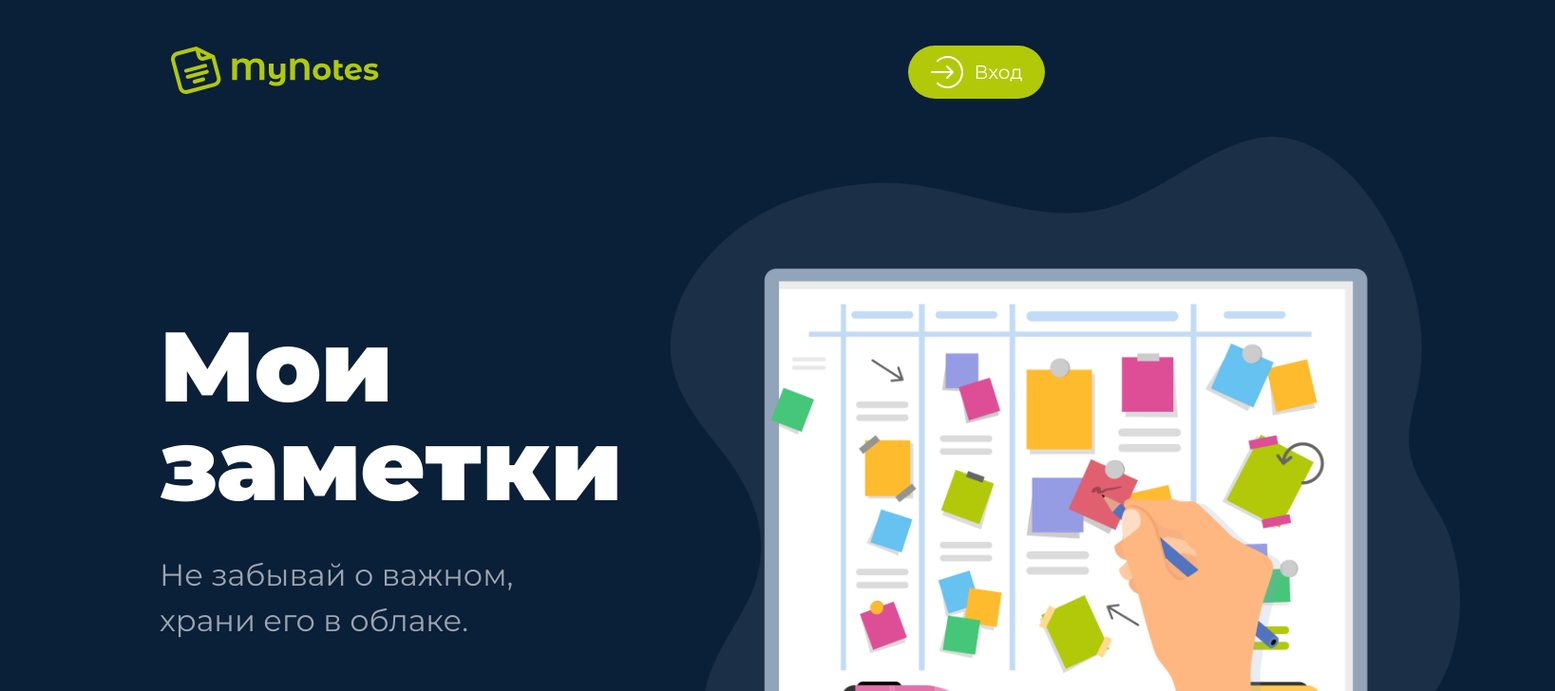
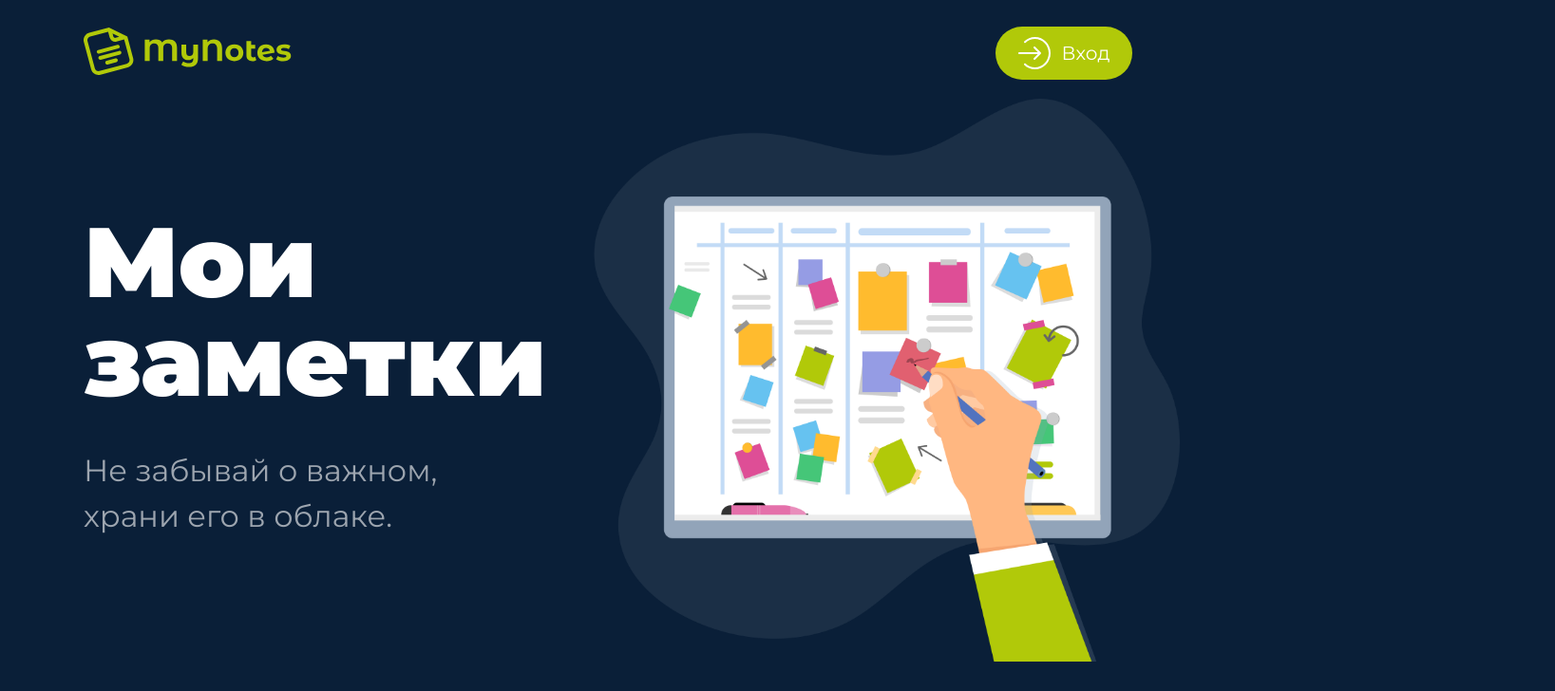
Before and after one commit to Gelendvagen/MyNotes-project, a Vue app: page / in a window 1280 px wide. Shown: the top 728 px of the page at 95% size, 1637 px wide, since content can reach past the window. Built offline with nearby package versions, Linux system fonts and the light colour scheme.

Commit message:
media screen css

```diff
--- a/src/components/TheBtnLogin.vue
+++ b/src/components/TheBtnLogin.vue
@@ -41,4 +41,23 @@
     img {
         padding-right: 12px;
     }
+
+    @media screen and (max-width: 1366px) and (min-width: 769px) {
+        .btn-login {
+            margin-right: 80px;
+        }
+    }
+
+    @media screen and (max-width: 768px) and (min-width: 361px) {
+        .btn-login {
+            margin-right: 40px;
+        }
+    }
+
+    @media screen and (max-width: 360px) {
+        .btn-login {
+            margin-right: 10px;
+            width: 144px;
+        }
+    }
 </style>
--- a/src/components/TheHeader.vue
+++ b/src/components/TheHeader.vue
@@ -16,7 +16,14 @@
         display: flex;
         align-items: center;
         justify-content: space-between;
-        padding: 0.75rem;
         height: 112px;
     }
+
+    @media screen and (max-width: 1366px) {
+        .header {
+            height: 96px;
+        }
+    }
+
+
 </style>
--- a/src/components/TheLogo.vue
+++ b/src/components/TheLogo.vue
@@ -8,4 +8,24 @@
     .logo {
         padding-left: 160px;
     }
+
+    @media screen and (max-width: 1366px) and (min-width: 769px) {
+        .logo {
+            padding-left: 80px;
+        }
+    }
+
+    @media screen and (max-width: 768px) and (min-width: 361px) {
+        .logo {
+            padding-left: 40px;
+        }
+    }
+
+    @media screen and (max-width: 360px) {
+        .logo {
+            padding-left: 10px;
+            width: 154px;
+            height: 36px;
+        }
+    }
 </style>
--- a/src/components/TheMain.vue
+++ b/src/components/TheMain.vue
@@ -47,8 +47,63 @@
 
     .main-img {
         width: 897px;
-        height: 800px;
+        height: 825px;
         padding-right: 100px;
         margin-bottom: -10px;
     }
+
+    @media screen and (max-width: 1366px) and (min-width: 769px) {
+        .main-text {
+            padding-top: 50px;
+            padding-left: 80px;
+        }
+
+        .main-img {
+            width: 627px;
+            height: 593px;
+            padding-right: 65px;
+        }
+    }
+
+    @media screen and (max-width: 768px) and (min-width: 361px) {
+        div {
+            flex-direction: column;
+        }
+
+        .main-text {
+            align-items: center;
+            text-align: center;
+            padding-top: 0px;
+            padding-left: 40px;
+            padding-bottom: 0px;
+        }
+
+        .main-img {
+            width: 560px;
+            height: 530px;
+            margin-left: 120px;
+
+        }
+    }
+
+    @media screen and (max-width: 360px) {
+        div {
+            flex-direction: column;
+        }
+
+        .main-text {
+            align-items: center;
+            text-align: center;
+            padding-top: 0px;
+            padding-left: 40px;
+            padding-bottom: 0px;
+        }
+
+        .main-img {
+            width: 560px;
+            height: 530px;
+            margin-left: 120px;
+
+        }
+    }
 </style>
```
